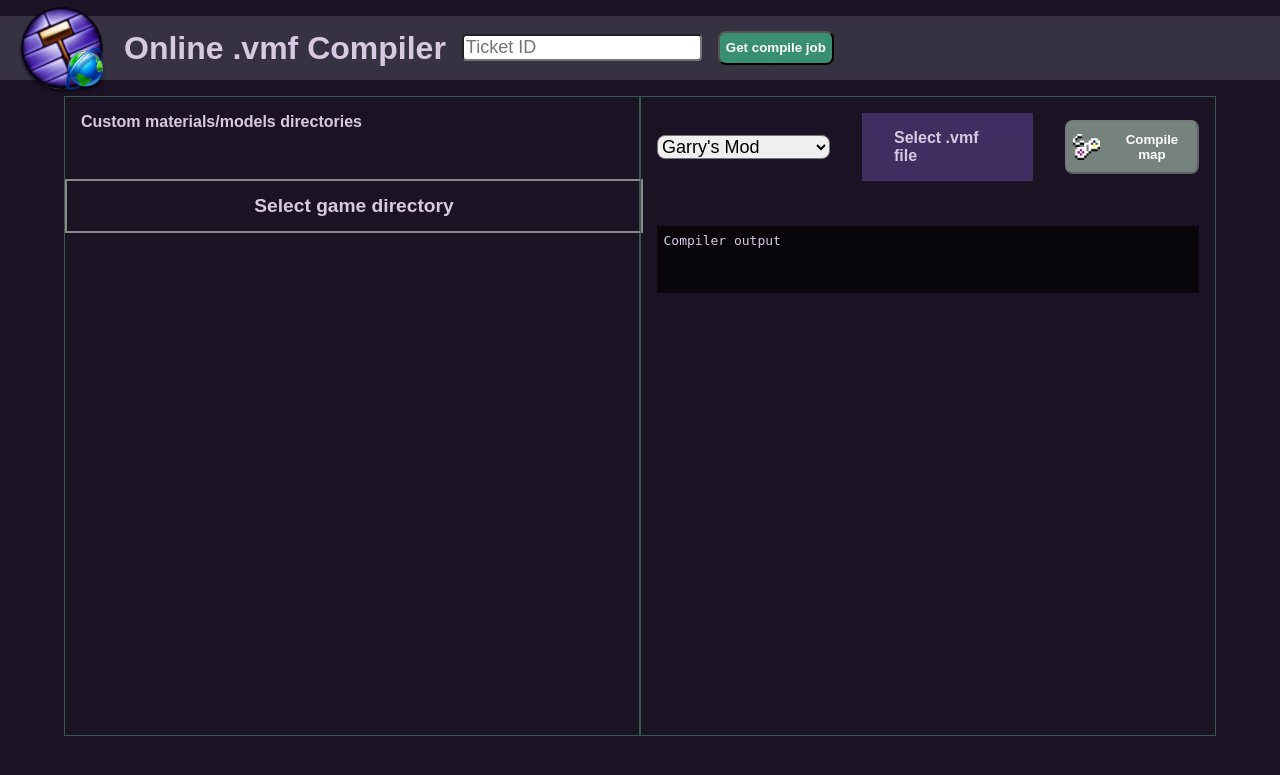
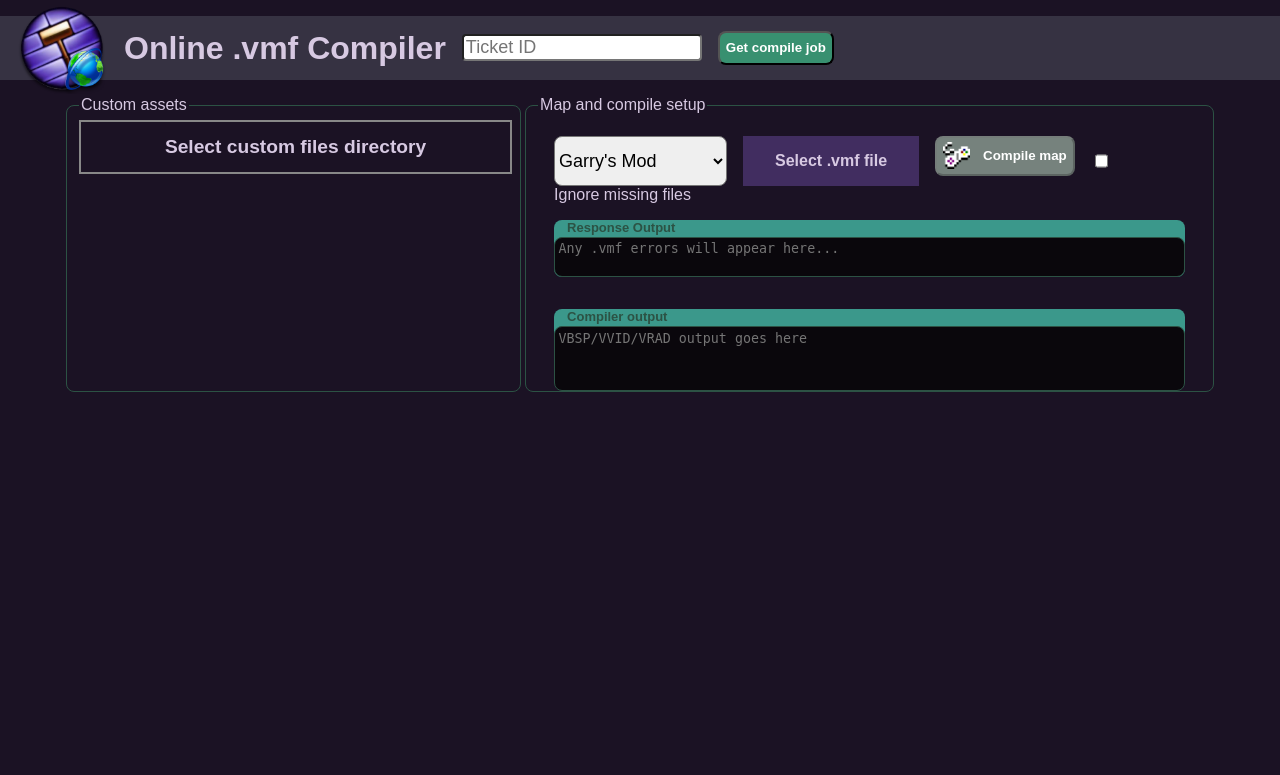
Before and after one commit to Vitaplex/online-vmf-compiler, a Flask app: page / in a window 1280 px wide. Shown: the top 775 px of the page. Run offline with Flask 3, Linux system fonts and the light colour scheme.

Commit message:
more feature stuff. testdata. almost ready to begin on compile backend

```diff
--- a/server.py
+++ b/server.py
@@ -1,3 +1,5 @@
+import json
+
 from flask import Flask, jsonify, render_template, abort, redirect, request
 from vmf_compiler_wrapper import VmfCompilerWrapper
 
@@ -15,18 +17,18 @@ def compile_map():
     print(content)
     return ""
 
-@app.route("/api/files", methods=["GET"])
+@app.route("/api/files", methods=["POST"])
 def get_directory():
-    entry = vmf_compiler_wrapper.get_materials_models_in_directory(request.args.get('game'))
+    files = set(json.loads(request.data))
+    filesExist = vmf_compiler_wrapper.get_game_files_not_in_directory(files, request.args.get('game'))
 
-    if entry is not None:
-        return entry, 200
-    else:
-        return None, 404
+    return filesExist
 
 @app.route("/api/config", methods=["GET"])
 def get_config():
     return vmf_compiler_wrapper.get_config()
 
-if __name__ == "__main__":
-     app.run(host="127.0.0.1", port=7676, debug=True)
+def main():
+    if __name__ == "__main__":app.run(host="127.0.0.1", port=7676, debug=True)
+
+main()
--- a/static/components/usercustomfiles.html
+++ b/static/components/usercustomfiles.html
@@ -3,7 +3,7 @@
 </head>
 <div class="game-directory">
     <label>
-        Select game directory
+        Select custom files directory
         <input hidden type="file" webkitdirectory directory>
     </label>
 </div>
--- a/static/components/usercustomfiles.js
+++ b/static/components/usercustomfiles.js
@@ -1,4 +1,4 @@
-import { addUserCustomFilesInputs } from "../js/usercustomfileshelpers.js"
+import { addUserCustomFilesInputs } from "../js/userCustomFilesHelpers.js"
 
 class UserCustomFiles extends HTMLElement {
     constructor() {
@@ -21,12 +21,7 @@ class UserCustomFiles extends HTMLElement {
         while (this.state === "loading") { }
 
         if (this.state === "ready") {
-            return {
-                "materials": this.materials,
-                "models": this.models,
-                "scripts": this.scripts,
-                "sounds": this.sounds
-            };
+            return this.materials.concat(this.models).concat(this.scripts).concat(this.sounds);
         }
     }
 
@@ -67,19 +62,20 @@ class UserCustomFiles extends HTMLElement {
             this.state = "loading";
             const files = event.target.files;
             this.folderName = getUploadedFolderName(files);
-
+            const folderNameRegex = new RegExp(`^${this.folderName}/`);
             for (const file of files) {
+                const fileObject = { path: file.webkitRelativePath.replace(folderNameRegex, ""), file: file };
                 if (this.resolveFolder(file, "materials")) {
-                    this.materials.push(file);
+                    this.materials.push(fileObject);
                 }
                 else if (this.resolveFolder(file, "models")) {
-                    this.models.push(file);
+                    this.models.push(fileObject);
                 }
                 else if (this.resolveFolder(file, "scripts")) {
-                    this.scripts.push(file);
+                    this.scripts.push(fileObject);
                 }
                 else if (this.resolveFolder(file, "sound")) {
-                    this.sounds.push(file);
+                    this.sounds.push(fileObject);
                 }
             }
 
@@ -104,7 +100,7 @@ class UserCustomFiles extends HTMLElement {
             📜 Scripts: ${this.scripts.length}<br>
             🔊 Sounds: ${this.sounds.length}
         </small>`
-        }
+    }
 }
 
 customElements.define("game-directory", UserCustomFiles);
--- a/static/config.json
+++ b/static/config.json
@@ -1,10 +1,12 @@
 [
     {
         "name": "Garry's Mod",
-        "path": "C:\\Program Files (x86)\\Steam\\steamapps\\common\\GarrysMod"
+        "path": "C:\\Program Files (x86)\\Steam\\steamapps\\common\\GarrysMod",
+        "assetDir": "garrysmod"
     },
     {
         "name": "Team Fortress 2",
-        "path": "C:\\Program Files (x86)\\Steam\\steamapps\\common\\Team Fortress 2"
+        "path": "C:\\Program Files (x86)\\Steam\\steamapps\\common\\Team Fortress 2",
+        "assetDir": "tf2"
     }
 ]
--- a/static/css/style.css
+++ b/static/css/style.css
@@ -1,4 +1,5 @@
 :root {
+    /* Mains */
     --color-secondary: #412d60;
     --color-secondary-bright: rgb(76, 64, 120);
     --text-main: rgb(215, 201, 226);
@@ -10,7 +11,15 @@
     --button-click: rgb(52, 88, 75);
     --button-inactive: rgb(118, 130, 125);
 
-    --border-color: rgb(52, 88, 75);
+    --border-color: rgb(44, 82, 68);
+
+    /* Accents */
+    --ok01: rgb(59, 152, 139);
+    --ok01-accent: var(--border-color);
+    --warning01: rgb(220, 189, 76);
+    --warning01-accent: rgb(244, 228, 171);
+    --error01: rgb(185, 55, 55);
+    --error01-accent: rgb(215, 123, 123);
 }
 
 
@@ -45,7 +54,8 @@ main {
     margin-inline: 4em;
     display: flex;
     flex-direction: row;
-    min-height: 80vh;
+    justify-content: center;
+    align-items: stretch;
 }
 
 section {
@@ -73,11 +83,15 @@ input {
     height: 2.5em;
 }
 
-pre {
-    background-color: rgb(8, 6, 10);
+pre, textarea.pre {
+    background-color: rgb(10 7 12);
+    color: var(--text-main);
+    resize: none;
     width: 100%;
     height: 100%;
-    padding: 0.5em;
+    padding: 0.25em;
+    border: var(--border-color) 1px solid;
+    border-radius: 8px;
 }
 
 code {
@@ -88,7 +102,7 @@ code {
 button {
     background-color: var(--button-active);
     color: var(--button-text);
-    height: 4em;
+    height: 3em;
     border-radius: 8px;
     font-weight: bold;
     display: flex;
@@ -133,13 +147,17 @@ button.inactive {
     align-items: center;
 }
 
-.section-top{
+.section-top {
     font-weight: bold;
 }
 
 .main-section {
     border: 1px var(--border-color) solid;
-    width: 50%;
+    border-radius: 8px;
+}
+
+#section-left{
+    width: 480px;
 }
 
 #section-right {
@@ -148,10 +166,7 @@ button.inactive {
 }
 
 #section-right-top {
-    display: flex;
-    flex-direction: row;
-    align-items: center;
-    gap: 2em;
+    gap: 1em;
 }
 
 #label-input-vmf {
@@ -166,11 +181,79 @@ button.inactive {
     background-color: var(--color-secondary-bright);
 }
 
+#label-input-vmf.inactive {
+    background-color: var(--button-inactive) !important;
+    cursor: unset;
 
+    code {
+        background-color: var(--button-inactive) !important;
+    }
+}
+
+.flex {
+    display: flex;
+    column-gap: 16px;
+    flex-wrap: wrap;
+}
+
+.fd-lr {
+    flex-direction: row;
+}
+
+.fd-tb {
+    flex-direction: column;
+}
+
+.max {
+    min-width: 100%;
+}
+
+.labeled {
+    border-radius: 8px;
+    background-color: var(--ok01);
+    --ok01-accent: var(--border-color);
+    row-gap: 2px;
+
+    span{
+        color:var(--border-color);
+        font-size: small;
+        font-weight: bold;
+        padding-left: 1em;
+    }
+    textarea {
+        margin-block: 0px;
+    }
+}
+
+.error{
+    border-color: var(--warning01) !important;
+    animation: horizontal-shake 0.2s ease-in-out 3;
+}
+
+@keyframes horizontal-shake {
+    0%, 100% { transform: translateX(0); }
+    25%      { transform: translateX(-3px); }
+    50%      { transform: translateX(3px); }
+    75%      { transform: translateX(-3px); }
+}
+
+#response-output:focus {
+    height: 286px;
+    transition: height 0.35s ease;
+}
+
+#response-output {
+    height: 32px;
+    transition: height 0.35s ease;
+}
 
 @media (max-width: 991.98px) {
     #header-content-right {
         margin-inline-end: 1em;
+    }
+
+    main{
+        flex-direction: column;
     }
 
     #logo {
--- a/static/js/api.js
+++ b/static/js/api.js
@@ -1,8 +1,22 @@
-export async function getGameFiles(game) {
+export async function getExistingGameFiles(filePaths, game){
     const params = new URLSearchParams({game: game});
-    const response = await fetch("/api/files?" + params);
+
+    const response = await sendRequestAsync("POST", "api/files?" + params, filePaths);
     await isOk(response);
+    return await response.json();
+}
 
+export async function compileVmfFile(userCustomFiles, selectedGame, vmfFile){
+    const params = new URLSearchParams({game: selectedGame});
+
+    await Promise.all(userCustomFiles.map(async ucf =>{
+
+        const response = await sendRequestAsync("POST", "api/file?" + params, filePaths);
+
+    }));
+
+    const response = await sendRequestAsync("POST", "api/compile?" + params, filePaths);
+    await isOk(response);
     return await response.json();
 }
 
@@ -19,3 +33,13 @@ async function isOk(response) {
         throw new Error(text);
     }
 }
+
+async function sendRequestAsync(method, url, body){
+    return await fetch(url, {
+        method: method,
+        body: JSON.stringify(body),
+        headers: method == "GET" ? null : {
+            "Content-Type": "application/json; charset=UTF-8"
+        }
+    })
+}
--- a/static/js/htmlhelpers.js
+++ b/static/js/htmlhelpers.js
@@ -1,11 +1,13 @@
-export function disableButton(button, text){
-    button.disabled = "true";
-    button.classList.add("inactive");
-    button.querySelector("span").innerText = text;
+export function disableElement(element, text){
+    element.disabled = true;
+    element.classList.add("inactive");
+    if(!text) return;
+    element.querySelector("span").innerText = text;
 }
 
-export function enableButton(button, text){
-    button.disabled = "false";
-    button.classList.remove("inactive");
-    button.querySelector("span").innerText = text;
+export function enableElement(element, text){
+    element.disabled = false;
+    element.classList.remove("inactive");
+    if(!text) return;
+    element.querySelector("span").innerText = text;
 }
--- a/static/js/main.js
+++ b/static/js/main.js
@@ -1,7 +1,8 @@
 import * as api from "./api.js"
 import { parseVmfFile } from "./vmfParser.js";
 import { handleCompileVmfClick } from "./vmfCompile.js";
-import { addUserCustomFilesInputs } from "./UserCustomFileshelpers.js";
+import { addUserCustomFilesInputs } from "./userCustomFilesHelpers.js";
+import { disableElement, enableElement } from "./htmlHelpers.js";
 
 document.addEventListener("DOMContentLoaded", async () => {
     document.querySelectorAll("button").forEach(btn => {
@@ -17,13 +18,14 @@ const BUTTON_COMPILE_VMF = document.getElementById("button-compile-vmf");
 const LABEL_INPUT_VMF = document.getElementById("label-input-vmf");
 const INPUT_VMF = document.getElementById("input-vmf");
 const SELECT_GAME = document.getElementById("select-game-vmf");
+const RESPONSE_OUTPUT = document.getElementById("response-output");
 
 let VMF_FILE;
 
 async function setupGameSelect() {
     const localDirectory = await api.getConfiguration();
 
-    const options = [...localDirectory].map(ld => createOptionForGame(ld.name));
+    const options = [...localDirectory].map(ld => createOptionForGame(ld));
     const optgroup = document.createElement("optgroup");
     optgroup.label = "Select game";
 
@@ -34,10 +36,10 @@ async function setupGameSelect() {
     SELECT_GAME.appendChild(optgroup);
 }
 
-function createOptionForGame(name) {
+function createOptionForGame(configElement) {
     const option = document.createElement("option");
 
-    option.innerText = name;
+    option.innerText = configElement.name;
     return option;
 }
 
@@ -50,19 +52,31 @@ async function setupVmfFileInput() {
 
     INPUT_VMF.addEventListener("cancel", (event) => {
         LABEL_INPUT_VMF.innerHTML = vmfInputLabelOriginalText;
-        BUTTON_COMPILE_VMF.disabled = true;
-        BUTTON_COMPILE_VMF.classList.add("inactive")
+        disableElement(BUTTON_COMPILE_VMF);
+        enableElement(SELECT_GAME);
+        enableElement(INPUT_VMF);
+        enableElement(LABEL_INPUT_VMF);
+
     });
 
     BUTTON_COMPILE_VMF.addEventListener("click", async () => {
         const selectedGame = SELECT_GAME.options[SELECT_GAME.selectedIndex].innerText;
-        handleCompileVmfClick(BUTTON_COMPILE_VMF, selectedGame, VMF_FILE);
+        const originalText = BUTTON_COMPILE_VMF.querySelector("span")?.innerText;
+        disableElement(SELECT_GAME);
+        disableElement(INPUT_VMF);
+        disableElement(LABEL_INPUT_VMF);
+
+        await handleCompileVmfClick(BUTTON_COMPILE_VMF, RESPONSE_OUTPUT, selectedGame, VMF_FILE);
+
+        enableElement(SELECT_GAME);
+        enableElement(INPUT_VMF);
+        enableElement(LABEL_INPUT_VMF);
+        enableElement(BUTTON_COMPILE_VMF, originalText);
     });
 }
 
 async function handleVmfUpload(event) {
-    BUTTON_COMPILE_VMF.classList.remove("inactive")
-    BUTTON_COMPILE_VMF.disabled = false;
+    enableElement(BUTTON_COMPILE_VMF);
 
     const file = event.target.files[0];
     LABEL_INPUT_VMF.innerHTML = `Loading .vmf file...`;
--- a/static/js/vmfCompile.js
+++ b/static/js/vmfCompile.js
@@ -1,52 +1,36 @@
 import * as api from "./api.js";
-import { getUserCustomFilesFromPage, addUserCustomFilesInputs } from "./UserCustomFileshelpers.js"
-import { enableButton, disableButton } from "./htmlhelpers.js";
+import { getUserCustomFilesFromPage, addUserCustomFilesInputs } from "./userCustomFilesHelpers.js"
+import { enableElement, disableElement } from "./htmlHelpers.js";
+import { resolveAssetsInVmfFile, resolveCustomFilesInVmf } from "./vmfParser.js";
 
-export async function handleCompileVmfClick(button, selectedGame, vmfFile) {
-    disableButton(button, "Fetching local game files...");
+export async function handleCompileVmfClick(button, outputArea, selectedGame, vmfFile) {
+    outputArea.classList.remove("error");
 
-    if (!vmfFile) alert("No .vmf file selected!")
-        const customFiles = getUserCustomFilesFromPage();
-    const localFiles = await api.getGameFiles(selectedGame);
+    if (!vmfFile) alert("No .vmf file selected!");
 
-    disableButton(button, "Resolving custom assets...");
-    const userCustomFiles = resolveCustomAssetsInVmfFile(vmfFile, customFiles);
-    let bundledFiles = getCustomFilesFromUserCustomFiles
-    if(customFiles){
+    disableElement(button, "Getting custom files...");
+    const userCustomFiles = getUserCustomFilesFromPage();
 
+    disableElement(button, "Resolving assets in .vmf file...");
+    const vmfFiles = resolveAssetsInVmfFile(vmfFile);
+    const filePathList = [...vmfFiles.materials, ...vmfFiles.models, ...vmfFiles.sounds];
+
+    disableElement(button, "Finding local files...");
+    const filesNotInLocalDir = await api.getExistingGameFiles(filePathList, selectedGame);
+
+    if (filesNotInLocalDir.length > 0) {
+        console.warn(`Could not find these files in selected game directory for ${selectedGame} (including vpks)`, filesNotInLocalDir);
+    }
+
+    const missingFiles = resolveCustomFilesInVmf(userCustomFiles, filesNotInLocalDir);
+
+    if (missingFiles) {
+        console.warn("Missing files not provided by the user!", missingFiles);
+        outputArea.classList.add("error");
+        outputArea.value = `Missing assets!\nThese assets are missing locally, and is not provided by the user using the "Select custom files" option:\n\n` + Array.from(missingFiles).join("\n");
+    }
+    else {
+        disableElement(button, "Processing .vmf and custom files...");
+        return await api.compileVmfFile(userCustomFiles, selectedGame, vmfFile);
     }
 }
-
-
-function resolveCustomAssetsInVmfFile(vmfFile, customFiles) {
-    const entities = vmfFile.entity ?? [];
-    const solids = vmfFile.world?.solid ?? [];
-
-    const entityParameters = ["material", "model", "texture", "solid", "message"];
-    const solidParameters = ["material"];
-
-    let customAssets = {};
-
-    for (const entity of entities.concat(solids)) {
-        const material = entity.material;
-        const model = entity.model;
-        const texture = entity.texture;
-        const solid = entity.solid;
-        const message = entity.message;
-
-        if (material) {
-
-        } else if (model) {
-
-        } else if (texture) {
-
-        } else if (solid) {
-
-        }
-    }
-}
-
-function getSolidMaterials(solid, customFiles) {
-    const materials = solid.side.map(sd => sd.material);
-    return materials;
-}
--- a/static/js/vmfParser.js
+++ b/static/js/vmfParser.js
@@ -47,3 +47,59 @@ export function parseVmfFile(text) {
     }
     return parseBlock();
 }
+
+export function resolveAssetsInVmfFile(vmfFile, customFiles) {
+    const entities = vmfFile.entity ?? [];
+    const solids = vmfFile.world?.solid ?? [];
+
+    const assetsInVmf = {
+        materials: new Set(),
+        models: new Set(),
+        sounds: new Set(),
+    };
+
+    for (const entity of entities.concat(solids)) {
+        const material = entity.material;
+        const model = entity.model;
+        const texture = entity.texture;
+        const solid = entity.solid;
+        const sound = entity.message;
+
+        if (material && material.length > 1) {
+            assetsInVmf.materials.add("materials/" + material);
+        } else if (model) {
+            assetsInVmf.models.add(model);
+        } else if (texture) {
+            assetsInVmf.materials.add("materials/" + texture);
+        } else if (solid) {
+            const solidTextures = getSolidMaterials(solid);
+            solidTextures?.forEach(st => assetsInVmf.materials.add("materials/" + st));
+        }
+        // else if (sound) {
+        //     assetsInVmf.sounds.add("sound/" + sound);
+        // }
+    }
+
+    return assetsInVmf;
+}
+
+function getSolidMaterials(solid) {
+    if (typeof solid !== 'object') return;
+    // Becuase of entities.concat(solids), function input (the variable named solid)
+    // can either be an array of solids or a single solid - the null coalesce accounts for both
+    // (one "entity" can be a brush entity consisting of multiple "solids" (brushes))
+    const materials = (solid.side ?? solid.flatMap(sol => sol.side)).map(sd => sd.material + ".vmt");
+    return materials;
+}
+
+export function resolveCustomFilesInVmf(userCustomFiles, filesNotInLocalDir) {
+    const userCustomFilesSet = new Set(userCustomFiles.map(ucf => ucf.path));
+    const fileNotInLocalDirSet = new Set(filesNotInLocalDir);
+
+    const difference = fileNotInLocalDirSet.difference(userCustomFilesSet);
+    return difference.size > 0 ? difference : null;
+}
+
+function getFormattedWebkitPath(fileObject) {
+    return fileObject.webkitRelativePath.substr(fileObject.webkitRelativePath.indexOf("/") + 1,);
+}
--- a/templates/index.html
+++ b/templates/index.html
@@ -19,28 +19,35 @@
         </div>
     </header>
     <main>
-        <div class="main-section" id="section-left">
-            <section class="section-top" id="section-left-top">
-                <span>Custom materials/models directories</span>
-            </section>
-            <section class="section-top" id="section-left-bottom">
-                <!-- Populated with <UserCustomFiles> elements via JS -->
-            </section>
-        </div>
-        <div class="main-section" id="section-right">
-            <section id="section-right-top">
-                <select id="select-game-vmf">
-                    <!-- Populated via JS -->
-                </select>
-                <label id="label-input-vmf" for="input-vmf">Select .vmf file</label>
-                <input hidden id="input-vmf" type="file" accept=".vmf">
-                <button class="inactive" id="button-compile-vmf"><img
-                        src="{{ url_for('static', filename='media/go.png') }}"><span>Compile map</span></button>
+        <fieldset class="main-section" id="section-left">
+            <legend>Custom assets</legend>
+        </fieldset>
+        <fieldset class="main-section" id="section-right">
+            <legend>Map and compile setup</legend>
+            <section id="section-right-top" class="flex fd-tb">
+                <div class="flex fd-lr">
+                    <select id="select-game-vmf">
+                        <!-- Populated via JS -->
+                    </select>
+                    <label id="label-input-vmf" for="input-vmf">Select .vmf file</label>
+                    <input hidden id="input-vmf" type="file" accept=".vmf">
+                    <button class="inactive" id="button-compile-vmf"><img src="{{ url_for('static', filename='media/go.png') }}"><span>Compile map</span></button>
+                    <input type="checkbox" id="ignore-missing-files">
+                    <label for="ignore-missing-files">Ignore missing files</label>
+                </div>
+                <div class="labeled flex fd-lr max">
+                    <span>Response Output</span>
+                    <textarea class="pre" id="response-output"
+                        placeholder="Any .vmf errors will appear here..."></textarea>
+                </div>
             </section>
             <section id="section-right-bottom">
-                <pre id="compiler-output">Compiler output</pre>
+                <div class="labeled flex fd-lr max">
+                    <span>Compiler output</span>
+                    <textarea class="pre" id="compiler-output" placeholder="VBSP/VVID/VRAD output goes here"></textarea>
+                </div>
             </section>
-        </div>
+        </fieldset>
     </main>
     <footer>
         <a href="https://guttespinat.no"></a>
```
Also changed, not shown: helpers.py (+22 -0 lines), static/js/helpers.js (added, +16 -0 lines), vmf_compiler_wrapper.py (+36 -20 lines), 5 other files.
